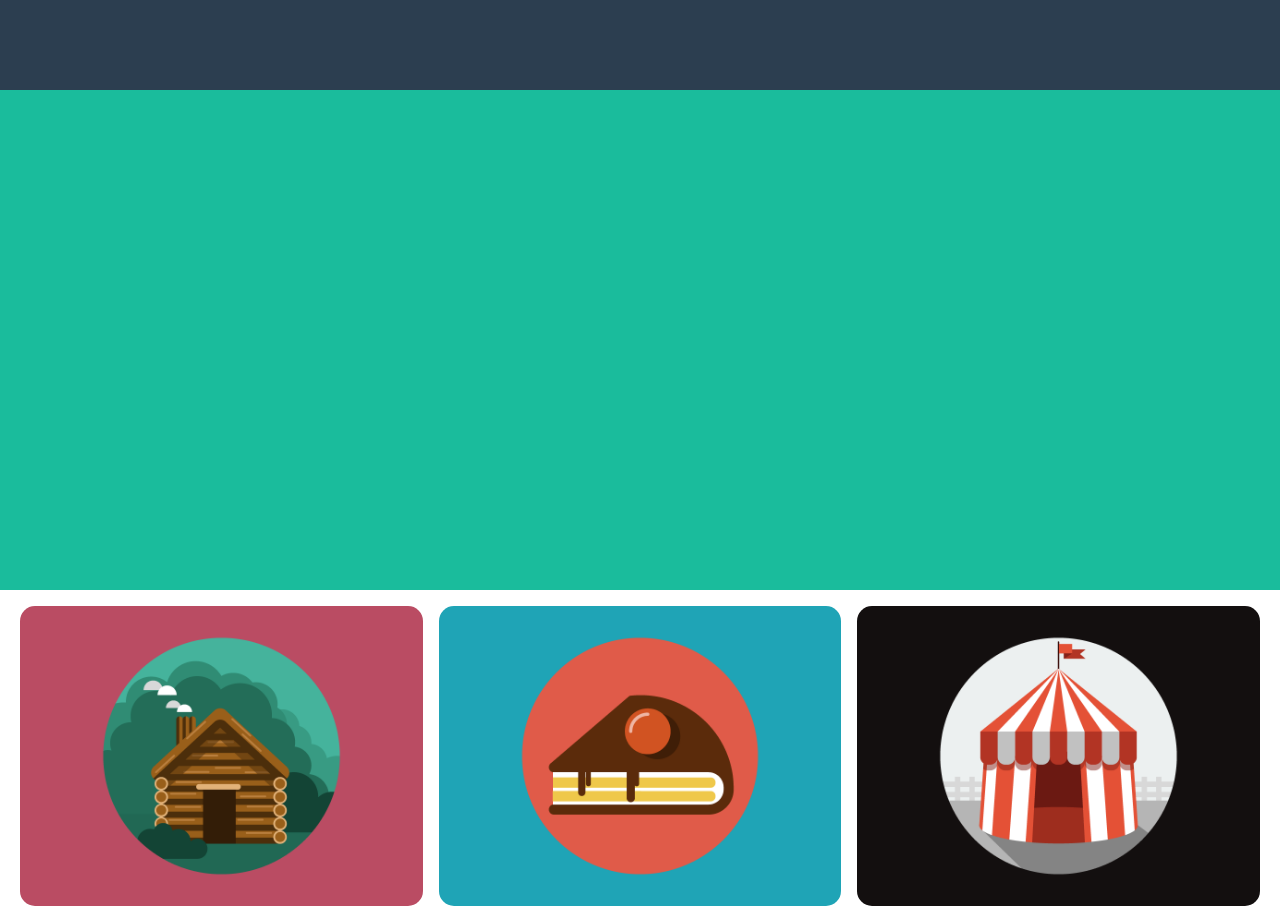
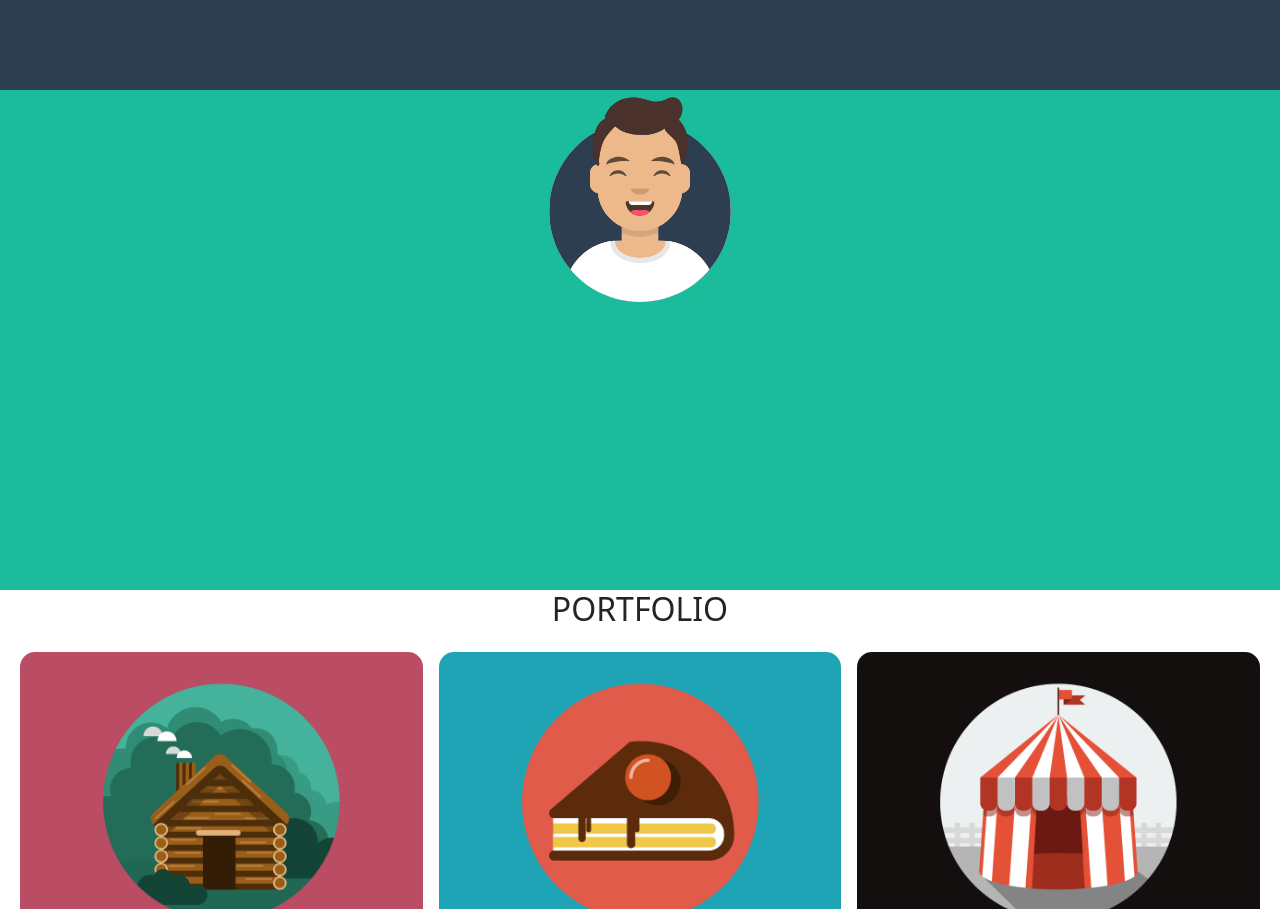
Before and after one commit to Claudio-Bernardinetti/html-css-bootstrap-freelancer, a plain HTML site: page index.html in a window 1280 px wide. Shown: the top 909 px of the page. Drawn offline with nearby package versions, Linux system fonts and the light colour scheme.

Commit message:
add img section start

```diff
--- a/assets/css/style.css
+++ b/assets/css/style.css
@@ -27,19 +27,18 @@
 
 .container_start {
     background-color: var(--bf-primary-green);
+    height: 500px;
     min-width: 250px;
 }
 
 .img_start {
-    background-color: var(--bf-primary-green);
-    height: 500px;
+
 }
 
 
 /* Section start */
 
 .img_portfolio {
-    background-color: black;
     height: 300px;
     min-width: 250px;
     max-width: 500px;
--- a/index.html
+++ b/index.html
@@ -16,16 +16,18 @@
     </head>
     <body>
         <header>
-            <div class="row nav_bar"></div>
+            <div class="row nav_bar g-0"></div>
         </header>
 
         <main>
             <section>
                 <div
                     class="container-fluid container_start g-0">
-                    <div class="row g-0">
+                    <div class="row gx-0">
                         <div class="col-12">
-                            <div class="card-body img_start col-12">
+                            <div
+                                class="card-body img_start col-12 d-flex justify-content-center">
+                                <img src="./assets/img/avatar.svg" width="200px">
                             </div>
                         </div>
                     </div>
@@ -35,6 +37,11 @@
             <section>
                 <div class="container-fluid container_portfolio">
                     <div class="row g-0">
+
+                        <h2 class="text-center">PORTFOLIO</h2>
+                        <div></div>
+                        <div></div>
+                        <div></div>
                         <div class="col-12 col-sm-6 col-xl-4 g-3">
                             <div class="card-body img_portfolio img_cabin"></div>
                         </div>
```
